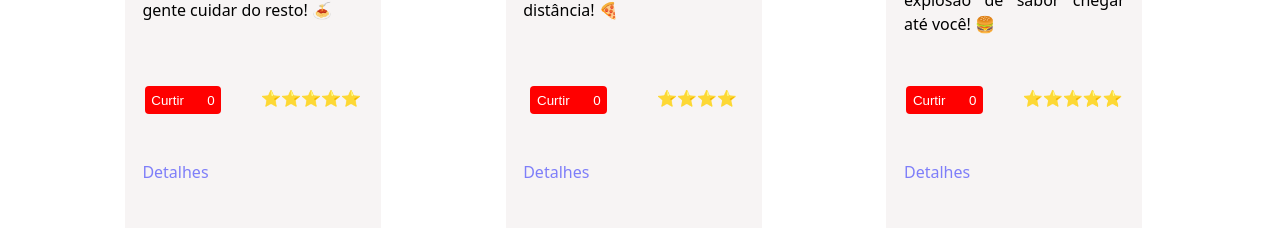
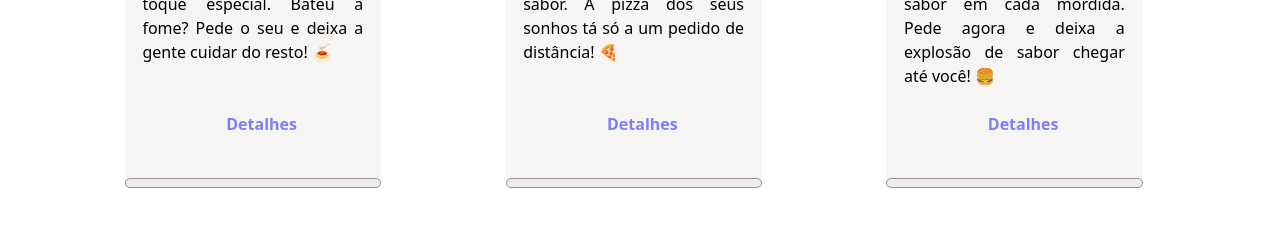
Before and after one commit to PietroMelle/DesafioRapido, a React (Vite) app in the folder DesafioRapido/: page / in a window 1280 px wide. Shown: the part 1016-1244 px from the top of the page. Built offline with nearby package versions, Linux system fonts and the light colour scheme.

Commit message:
mudança card

```diff
--- a/DesafioRapido/src/components/CardHome.css
+++ b/DesafioRapido/src/components/CardHome.css
@@ -3,7 +3,7 @@
     display: flex;
     flex-direction: column;
     width: 20vw;
-    height: 75vh;
+    height: 62vh;
     justify-content: space-between;
     transition: all 0.5s ease;
 }
@@ -17,7 +17,7 @@
     display: flex;
     flex-direction: column;
     justify-content: flex-start;
-    height: 50vh;
+    height: 42vh;
 }
 
 .blocoTextos h2 {
--- a/DesafioRapido/src/components/CardHome.jsx
+++ b/DesafioRapido/src/components/CardHome.jsx
@@ -6,21 +6,8 @@ import { useState } from "react"
 
 function Card (props) {
 
-    const [curtir, setCurtir] = useState("Curtir")
-    const [contaCurtida, setContaCurtida] = useState (0)
 
-    function curtindo() {
 
-        if (curtir === "Curtir"){
-            setCurtir("Curtido")
-            setContaCurtida(contaCurtida+1)
-
-        }
-        else {
-            setCurtir("Curtir")   // Alterar o estado do botão para seguir
-            setContaCurtida (contaCurtida-1)
-        }
-    }
 
     return (
         <>
@@ -31,10 +18,11 @@ function Card (props) {
                 <p>{props.breveDescricao}</p>
             </section>
             <section className="blocoCard2">
-                <button className="botaoCurtida" onClick={curtindo}>{curtir} <span>{contaCurtida}</span></button>
                 <p>{props.estrela}</p>
             </section>
-            <a href={props.direcionar} target="_blank" className="explorar">Detalhes </a>
+            <center>
+            <a href={props.direcionar} target="_blank" className="explorar"><strong>Detalhes</strong> </a>
+            </center>
             <p className="valor">{props.valor}</p>
         </section>
 
--- a/DesafioRapido/src/pages/Home.jsx
+++ b/DesafioRapido/src/pages/Home.jsx
@@ -31,7 +31,7 @@ function Home(){
                     breveDescricao= "Macarrão cremoso, cheio de sabor e feito com aquele toque especial.
 Bateu a fome? Pede o seu e deixa a gente cuidar do resto! 🍝"
                     direcionar= "http://localhost:5173/interlaken-suica"
-                    estrela= "⭐⭐⭐⭐⭐"
+
                 />
 
                 <Card
@@ -40,7 +40,7 @@ Bateu a fome? Pede o seu e deixa a gente cuidar do resto! 🍝"
                     breveDescricao= "Massa leve, borda crocante e recheio que transborda sabor.
 A pizza dos seus sonhos tá só a um pedido de distância! 🍕"
                     direcionar= "http://localhost:5173/paris-franca"
-                    estrela = "⭐⭐⭐⭐"
+
                 />
 
                 <Card
@@ -49,7 +49,7 @@ A pizza dos seus sonhos tá só a um pedido de distância! 🍕"
                     breveDescricao= "Hambúrguer suculento, queijo derretendo e muito sabor em cada mordida.
 Pede agora e deixa a explosão de sabor chegar até você! 🍔"
                     direcionar= "http://localhost:5173/disney-eua"
-                    estrela= "⭐⭐⭐⭐⭐"
+
                 />
 
 
--- a/DesafioRapido/src/pages/style/Home.css
+++ b/DesafioRapido/src/pages/style/Home.css
@@ -47,7 +47,7 @@
 
 .cards {
     display: flex;
-    flex-direction: row;
+    flex-direction: row ;
     justify-content: space-evenly;
     align-items: center;
     padding-top: 2em;
```
